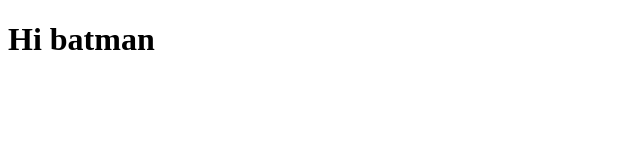
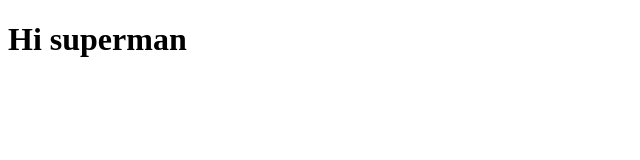
Before and after one commit to Sujitswain/sample, a plain HTML site: page index.html in a window 1280 px wide. Shown: the whole page, without its empty margins (0-640 px from the left). Drawn offline with Linux system fonts and the light colour scheme.

Commit message:
changed name

```diff
--- a/index.html
+++ b/index.html
@@ -6,6 +6,6 @@
     <title>Document</title>
 </head>
 <body>
-    <h1>Hi batman</h1>
+    <h1>Hi superman</h1>
 </body>
 </html>
```
